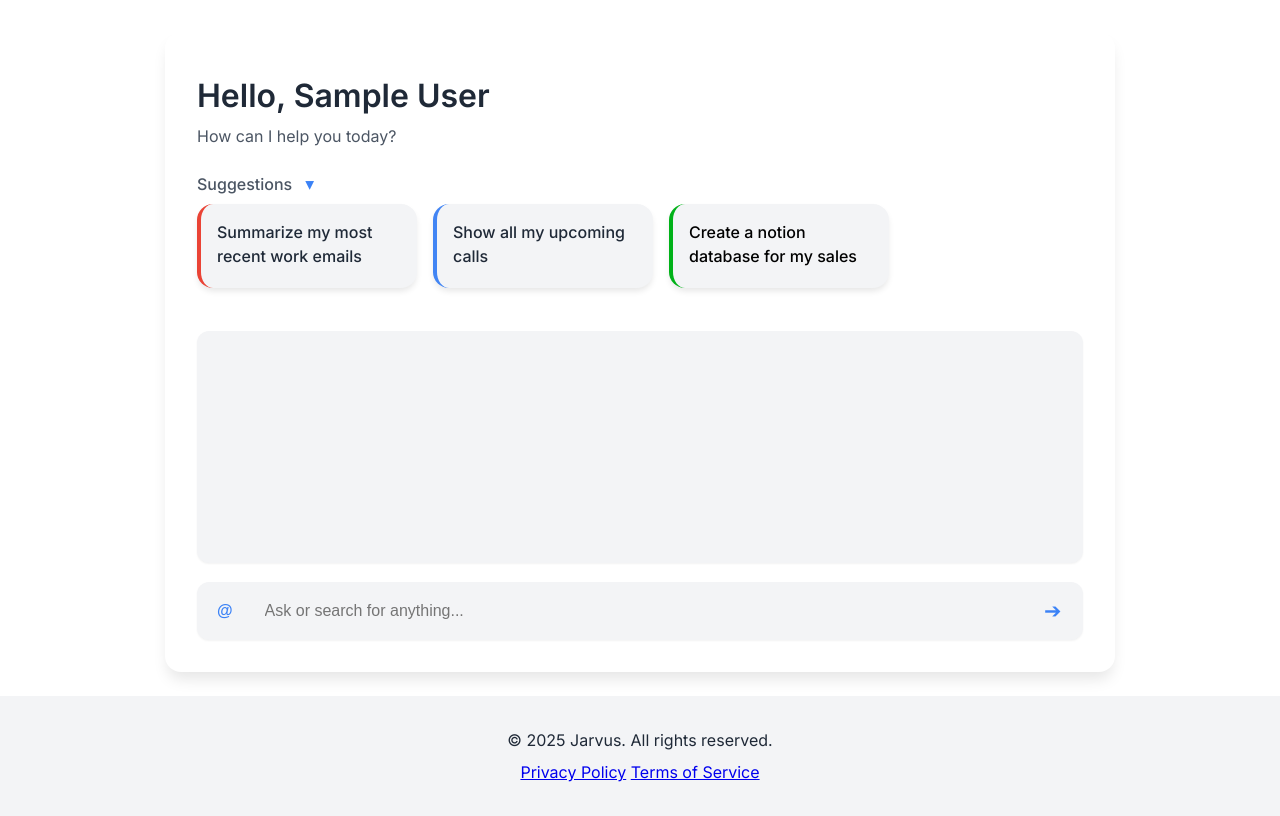
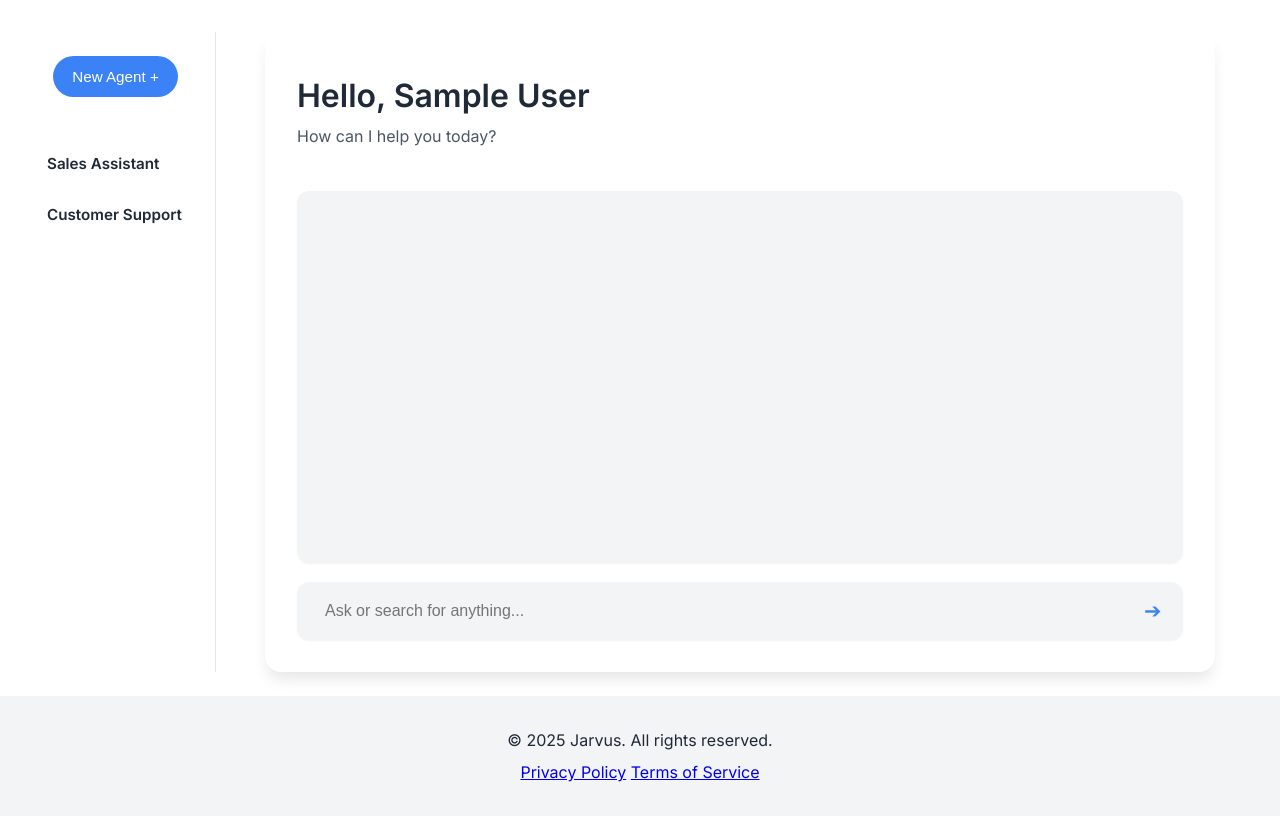
Before and after one commit to marismith79/Jarvus2, a Flask app: page /chatbot in a window 1280 px wide. Shown: the part 73-889 px from the top of the page. Run offline with Flask 3, Linux system fonts and the light colour scheme; the visitor is signed in with stand-in values (Sample User, id 1); data that the repository does not hold is empty; parts of the project's set-up code (start-up, migrations or seed data) failed here and were passed over.

Commit message:
changes to the ui

```diff
--- a/jarvus_app/static/css/main.css
+++ b/jarvus_app/static/css/main.css
@@ -609,6 +609,38 @@ main {
     margin-top: 2rem;
     padding: 0 1rem;
 }
+/* Chatbot Dashboard */
+.chatbot-dashboard {
+    display: flex;
+    flex-direction: column;
+    align-items: center;
+    justify-content: flex-start;
+    width: 200px;
+    background: var(--bg-primary);
+    margin: 0px 0px 0px 0px;
+    height: 80vh;
+    border-right: 1px solid var(--border-color);
+}
+
+.dashboard-header {
+    width: 100%;
+    padding: 1.5rem 1rem 1rem 1rem;
+    background: var(--bg-primary);
+    display: flex;
+    justify-content: center;
+    align-items: center;
+    position: sticky;
+    top: 0;
+    z-index: 10;
+}
+
+.new-agent-btn {
+    width: 75%;
+    padding: 0.75rem 1rem;
+    font-size: 0.95rem;
+    font-weight: 500;
+    border-radius: 40px;
+}
 
 .chatbot-card {
     flex: 1 1 0;
@@ -637,56 +669,6 @@ main {
     margin-top: 0.25rem;
 }
 
-.suggestions-header {
-    display: flex;
-    align-items: center;
-    gap: 0.5rem;
-    margin-bottom: 0.5rem;
-}
-.suggestions-label {
-    font-weight: 500;
-    color: var(--text-secondary);
-}
-.dropdown-btn {
-    background: none;
-    border: none;
-    color: var(--primary-color);
-    font-size: 1.1rem;
-    cursor: pointer;
-    transition: transform 0.3s ease;
-    padding: 1px 5px;
-    border-radius: 4px;
-}
-.dropdown-btn:hover {
-    background-color: var(--bg-secondary);
-}
-.suggestions-cards-wrapper {
-    margin-bottom: 1.5rem;
-    position: relative;
-}
-.suggestions-cards {
-    display: flex;
-    gap: 1rem;
-    flex-wrap: wrap;
-}
-.suggestions-cards .card {
-    min-width: 180px;
-    max-width: 220px;
-    flex: 1 1 180px;
-    display: flex;
-    flex-direction: column;
-    align-items: center;
-    padding: 1rem;
-    border-radius: var(--radius-lg);
-    box-shadow: var(--shadow-md);
-    background: var(--bg-secondary);
-    transition: box-shadow 0.2s, transform 0.2s;
-    cursor: pointer;
-}
-.suggestions-cards .card:hover {
-    box-shadow: var(--shadow-lg);
-    transform: translateY(-2px) scale(1.03);
-}
 .card-meta {
     color: var(--text-secondary);
     font-size: 0.95rem;
@@ -1203,3 +1185,187 @@ main {
 .hero .cta-buttons {
     margin-top: 2rem;
 }
+
+.dashboard-content {
+    flex: 1;
+    margin: 10px 0px 0px 10px;
+    width: 100%;
+    overflow: hidden;
+    display: flex;
+    flex-direction: column;
+}
+
+.chat-list {
+    flex: 1;
+    overflow-y: auto;
+    padding: 1rem 0.5rem;
+    display: flex;
+    flex-direction: column;
+    align-items: flex-start;
+    scrollbar-width: none; /* Firefox */
+    -ms-overflow-style: none; /* IE/Edge */
+}
+
+.chat-list::-webkit-scrollbar {
+    display: none; /* Chrome/Safari/Opera */
+}
+
+.chat-item {
+    margin: 2px;
+    padding: 0.75rem 1rem;
+    border-radius: var(--radius-md);
+    cursor: pointer;
+    font-weight: 600;
+    color: var(--text-primary);
+    transition: background-color 0.2s ease;
+    background: transparent;
+    border: none;
+    width: calc(100% - 4px);
+    text-align: left;
+    font-size: 0.95rem;
+}
+
+.chat-item:hover {
+    background-color: rgba(0, 0, 0, 0.1);
+}
+
+/* Agent Creation View */
+#agent-creation-view {
+    flex: 1;
+    background: #fff;
+    padding: 3rem;
+    display: flex;
+    flex-direction: column;
+    align-items: center;
+    justify-content: center;
+    text-align: center;
+}
+
+.creation-step {
+    display: none;
+    flex-direction: column;
+    align-items: center;
+    gap: 1.5rem;
+    width: 100%;
+    max-width: 500px;
+}
+
+.creation-step.active {
+    display: flex;
+}
+
+.creation-step h2 {
+    font-size: 1.5rem;
+    font-weight: 600;
+}
+
+.creation-step input[type="text"],
+.creation-step textarea {
+    width: 100%;
+    padding: 1rem;
+    border: 1px solid var(--border-color);
+    border-radius: var(--radius-md);
+    font-size: 1rem;
+}
+
+.tool-grid {
+    display: grid;
+    grid-template-columns: repeat(3, 1fr);
+    gap: 1.5rem;
+}
+
+.tool-card {
+    background: transparent;
+    border-radius: var(--radius-lg);
+    padding: 1.5rem;
+    display: flex;
+    flex-direction: column;
+    align-items: center;
+    gap: 0.5rem;
+    cursor: pointer;
+    border: 2px solid transparent;
+    transition: all 0.2s ease;
+}
+
+.tool-card:hover {
+    transform: translateY(-5px);
+    box-shadow: var(--shadow-md);
+    background-color: rgba(0, 0, 0, 0.1);
+}
+
+.tool-card.selected {
+    border-color: var(--primary-color);
+    background: #e0eaff;
+}
+
+.tool-card img {
+    width: 50px;
+    height: 50px;
+}
+
+.tool-card span {
+    font-weight: 500;
+}
+
+.next-step-btn {
+    background: var(--primary-color);
+    color: white;
+    border: none;
+    border-radius: 50%;
+    width: 50px;
+    height: 50px;
+    font-size: 1.5rem;
+    cursor: pointer;
+    transition: background-color 0.2s;
+}
+
+.next-step-btn:hover {
+    background: var(--primary-hover);
+}
+
+#finish-creation-btn {
+    background: var(--primary-color);
+    color: white;
+    padding: 0.75rem 1.5rem;
+    border-radius: var(--radius-md);
+    border: none;
+    font-size: 1rem;
+    font-weight: 500;
+    cursor: pointer;
+    transition: background-color 0.2s;
+}
+
+#finish-creation-btn:hover {
+    background: var(--primary-hover);
+}
+
+/* Styling for the tool list in agent creation */
+.tool-list-container {
+    width: 100%;
+    max-width: 500px;
+    max-height: 300px; /* Or adjust as needed */
+    overflow-y: auto;
+    border: 1px solid var(--border-color);
+    border-radius: var(--radius-md);
+    background: var(--bg-secondary);
+}
+
+/* Ensure tool-item styles from chatbot.css are applied if needed */
+.tool-list-container .tool-item {
+    padding: 12px 16px;
+    display: flex;
+    justify-content: space-between;
+    align-items: center;
+    cursor: pointer;
+    transition: background-color 0.2s;
+    font-size: 1rem;
+}
+
+.tool-list-container .tool-item:hover {
+    background-color: rgba(0, 0, 0, 0.05);
+}
+
+.tool-list-container .tool-item .checkmark {
+    color: var(--primary-color);
+    font-weight: bold;
+}
--- a/jarvus_app/static/js/chatbot.js
+++ b/jarvus_app/static/js/chatbot.js
@@ -1,26 +1,4 @@
 let selectedTools = [];
-
-
-function toggleSuggestions() {
-    const wrap = document.getElementById('suggestions-wrapper');
-    wrap.classList.toggle('hidden');  // or toggle display style
-  }
-
-  function insertSuggestion(text) {
-    const input = document.getElementById('chat-input');
-    input.value = text;
-    input.focus();
-  }
-
-  document.getElementById('atButton').addEventListener('click', e => {
-    e.stopPropagation();
-    const dd = document.getElementById('toolDropdown');
-    dd.style.display = dd.style.display === 'block' ? 'none' : 'block';
-  });
-  // And maybe a document‐click handler to close it when clicking elsewhere
-  document.addEventListener('click', () => {
-    document.getElementById('toolDropdown').style.display = 'none';
-  });
 
 // Store connection status
 const connectedTools = {
@@ -71,10 +49,12 @@ const connectedTools = {
     }
   }
 
-  // Load available tools
+  // Load available tools into the agent creation view
   function loadAvailableTools() {
-    const toolDropdown = document.getElementById('toolDropdown');
-    toolDropdown.innerHTML = '';
+    const toolListContainer = document.getElementById('agent-creation-tool-list');
+    if (!toolListContainer) return; // Exit if the container isn't on the page
+
+    toolListContainer.innerHTML = '';
     let hasConnected = false;
 
     for (const [tool, ok] of Object.entries(connectedTools)) {
@@ -86,24 +66,8 @@ const connectedTools = {
           <span>${tool[0].toUpperCase() + tool.slice(1)}</span>
           <span class="checkmark" style="display:none">✓</span>
         `;
-        item.onclick = e => {
-          e.stopPropagation();
-          const cm = item.querySelector('.checkmark');
-          cm.style.display = cm.style.display === 'none' ? 'inline-block' : 'none';
-          const name = item.querySelector('span').textContent.toLowerCase();
-            if (selectedTools.includes(name)) {
-                selectedTools = selectedTools.filter(x=>x!==name);
-            } else {
-                selectedTools.push(name);
-            }
-            // persist to server:
-            fetch('/chatbot/selected_tools', {
-                method: 'POST',
-                headers: {'Content-Type':'application/json'},
-                body: JSON.stringify({tools: selectedTools})
-            });
-        };
-        toolDropdown.appendChild(item);
+        // NOTE: onclick logic is now handled by event delegation in DOMContentLoaded
+        toolListContainer.appendChild(item);
       }
     }
 
@@ -111,13 +75,8 @@ const connectedTools = {
       const msg = document.createElement('div');
       msg.classList.add('tool-item');
       msg.textContent = 'No tools connected';
-      toolDropdown.appendChild(msg);
+      toolListContainer.appendChild(msg);
     }
-  }
-
-  function getSelectedTool() {
-    const sel = document.querySelector('#toolDropdown .checkmark[style*="inline-block"]');
-    return sel ? sel.parentElement.querySelector('span').textContent.toLowerCase() : null;
   }
 
   // Send user message and update UI
@@ -134,7 +93,6 @@ const connectedTools = {
     // Show interim "thinking…" bubble
     const thinkingMsg = appendMessage('bot', '…');
 
-    // const tool = getSelectedTool();
     const options = {
       method: 'POST',
       headers: { 'Content-Type': 'application/json' },
@@ -163,12 +121,9 @@ const connectedTools = {
       } else {
         // Fallback: just show assistant or tool responses
         if (data.assistant) appendMessage('bot', data.assistant);
-        // if (Array.isArray(data.tool_responses)) {
-        //   data.tool_responses.forEach(tr => appendMessage('bot', tr.content));
-        // }
       }
     } catch (err) {
-      logger.debug('Fetch error:', err);
+      console.error('Fetch error:', err);
       thinkingMsg.remove();
       appendMessage('bot', '⚠️ Error: Failed to get response from the assistant.');
     }
@@ -186,6 +141,78 @@ const connectedTools = {
         sendCommand();
       }
     });
-    document.querySelector('.dropdown-btn').addEventListener('click', toggleSuggestions);
-    /* tool-dropdown open/close logic unchanged */
+
+    // Agent Creation Flow
+    const newAgentBtn = document.querySelector('.new-agent-btn');
+    const chatbotCard = document.querySelector('.chatbot-card');
+    const agentCreationView = document.getElementById('agent-creation-view');
+    const steps = agentCreationView.querySelectorAll('.creation-step');
+    const nextStepBtns = agentCreationView.querySelectorAll('.next-step-btn');
+    const toolListContainer = document.getElementById('agent-creation-tool-list');
+    const finishCreationBtn = document.getElementById('finish-creation-btn');
+    let currentStep = 0;
+
+    newAgentBtn.addEventListener('click', () => {
+        chatbotCard.style.display = 'none';
+        agentCreationView.style.display = 'flex';
+        steps[currentStep].classList.add('active');
+    });
+
+    nextStepBtns.forEach((btn, index) => {
+        btn.addEventListener('click', () => {
+            // If on the first step, add the new agent name to the dashboard list
+            if (index === 0) {
+                const agentNameInput = document.getElementById('agent-name');
+                const agentName = agentNameInput.value.trim();
+                if (agentName) {
+                    const chatList = document.querySelector('.chat-list');
+                    const newChatItem = document.createElement('div');
+                    newChatItem.classList.add('chat-item');
+                    newChatItem.textContent = agentName;
+                    chatList.prepend(newChatItem);
+                }
+            }
+
+            if (currentStep < steps.length - 1) {
+                steps[currentStep].classList.remove('active');
+                currentStep++;
+                steps[currentStep].classList.add('active');
+            }
+        });
+    });
+
+    // Use event delegation for dynamically created tool items
+    toolListContainer.addEventListener('click', e => {
+        const item = e.target.closest('.tool-item');
+        if (!item || item.textContent === 'No tools connected') return;
+
+        e.stopPropagation();
+        const cm = item.querySelector('.checkmark');
+        cm.style.display = cm.style.display === 'none' ? 'inline-block' : 'none';
+        const name = item.querySelector('span').textContent.toLowerCase();
+        if (selectedTools.includes(name)) {
+            selectedTools = selectedTools.filter(x => x !== name);
+        } else {
+            selectedTools.push(name);
+        }
+    });
+
+    finishCreationBtn.addEventListener('click', () => {
+        // Here you would typically send the data to the backend
+        const agentName = document.getElementById('agent-name').value.trim();
+        const agentDescription = document.getElementById('agent-description').value.trim();
+        console.log('Creating agent:', { name: agentName, tools: selectedTools, description: agentDescription });
+
+        // Switch back to the chatbot view
+        agentCreationView.style.display = 'none';
+        chatbotCard.style.display = 'flex';
+
+        // --- Reset the creation form for next time ---
+        steps.forEach(step => step.classList.remove('active'));
+        currentStep = 0;
+        document.getElementById('agent-name').value = '';
+        document.getElementById('agent-description').value = '';
+        toolListContainer.querySelectorAll('.checkmark').forEach(cm => cm.style.display = 'none');
+        selectedTools = [];
+    });
   });
--- a/jarvus_app/templates/chatbot.html
+++ b/jarvus_app/templates/chatbot.html
@@ -11,6 +11,19 @@
     }
 </style>
 <div class="chatbot-layout">
+    <!-- Dashboard Sidebar -->
+    <aside class="chatbot-dashboard">
+        <div class="dashboard-header">
+            <button class="cta-button new-agent-btn">New Agent +</button>
+        </div>
+        <div class="dashboard-content">
+            <div class="chat-list">
+                <div class="chat-item">Sales Assistant</div>
+                <div class="chat-item">Customer Support</div>
+            </div>
+        </div>
+    </aside>
+
     <!-- Chat Main Area -->
     <section class="chatbot-card">
         <!-- Greeting -->
@@ -19,49 +32,37 @@
             <p class="greeting-subtitle">How can I help you today?</p>
         </div>
 
-        <!-- Suggestions header -->
-        <div class="suggestions-header" id="suggestions-header">
-            <span class="suggestions-label">Suggestions</span>
-            <button class="dropdown-btn">▾</button>
-        </div>
-
-        <!-- Suggestion cards -->
-        <div class="suggestions-cards-wrapper" id="suggestions-wrapper">
-            <div class="suggestions-cards">
-                <div class="card card-gmail" onclick="insertSuggestion('Summarize my 5 most recent emails')">
-                    <div class="card-text gmail-text">
-                        Summarize my most recent work emails
-                    </div>
-                </div>
-                <div class="card card-calendar" onclick="insertSuggestion('Show my upcoming events')">
-                    <div class="card-text calendar-text">
-                        Show all my upcoming calls
-                    </div>
-                </div>
-                <div class="card card-salesforce" onclick="insertSuggestion('Update the opportunity to Signed')">
-                    <div class="card-text salesforce-text">
-                        Create a notion database for my sales
-                    </div>
-                </div>
-            </div>
-        </div>
-
         <!-- Chat history -->
         <div id="chat-history" class="chat-history"></div>
 
         <!-- Chat input bar -->
         <form class="chat-input-bar" onsubmit="event.preventDefault(); sendCommand();">
-            <div class="input-buttons">
-                <div class="tool-selector">
-                    <button type="button" class="icon-btn input-at" id="atButton">@</button>
-                    <div class="tool-dropdown" id="toolDropdown">
-                        <!-- Tool items will be populated dynamically -->
-                    </div>
-                </div>
-            </div>
             <input type="text" id="chat-input" class="chat-input" placeholder="Ask or search for anything..." autocomplete="off">
             <button type="submit" class="icon-btn send-btn" id="send-btn">➔</button>
         </form>
+    </section>
+
+    <!-- Agent Creation View -->
+    <section id="agent-creation-view" style="display: none;">
+        <div class="creation-step active" id="step-1">
+            <h2>Choose my name...</h2>
+            <input type="text" id="agent-name" placeholder="Morning Brew Agent...">
+            <button class="next-step-btn">↓</button>
+        </div>
+
+        <div class="creation-step" id="step-2">
+            <h2>Choose my tools...</h2>
+            <div id="agent-creation-tool-list" class="tool-list-container">
+                <!-- Tools are dynamically populated by chatbot.js -->
+            </div>
+            <button class="next-step-btn">↓</button>
+        </div>
+
+        <div class="creation-step" id="step-3">
+            <h2>Describe what I do (optional)</h2>
+            <textarea id="agent-description" placeholder="You are an agent that manages my inbox and tells me if people reply to my outreach messages."></textarea>
+            <button id="finish-creation-btn">Create Agent</button>
+        </div>
     </section>
 </div>
 {% endblock %}
```
Also changed, not shown: jarvus_app/routes/web_pages.py (+0 -13 lines).
